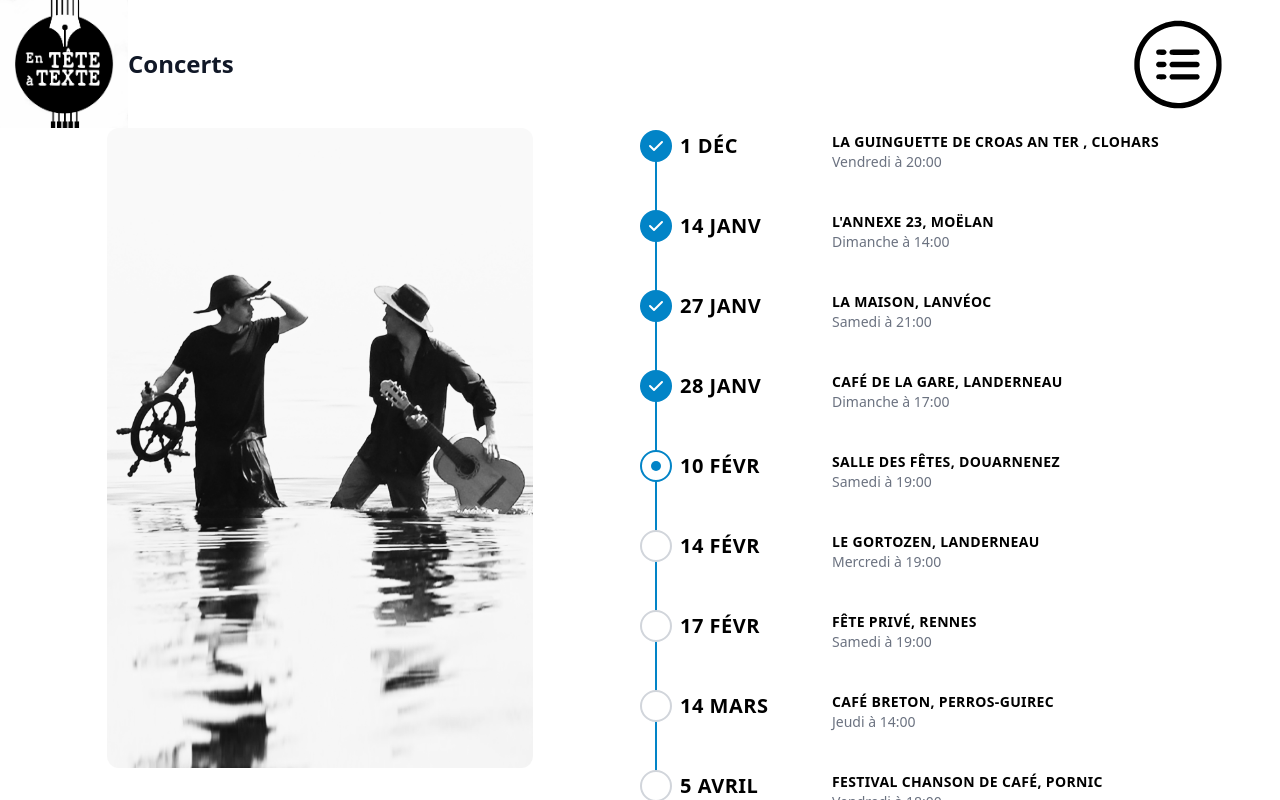
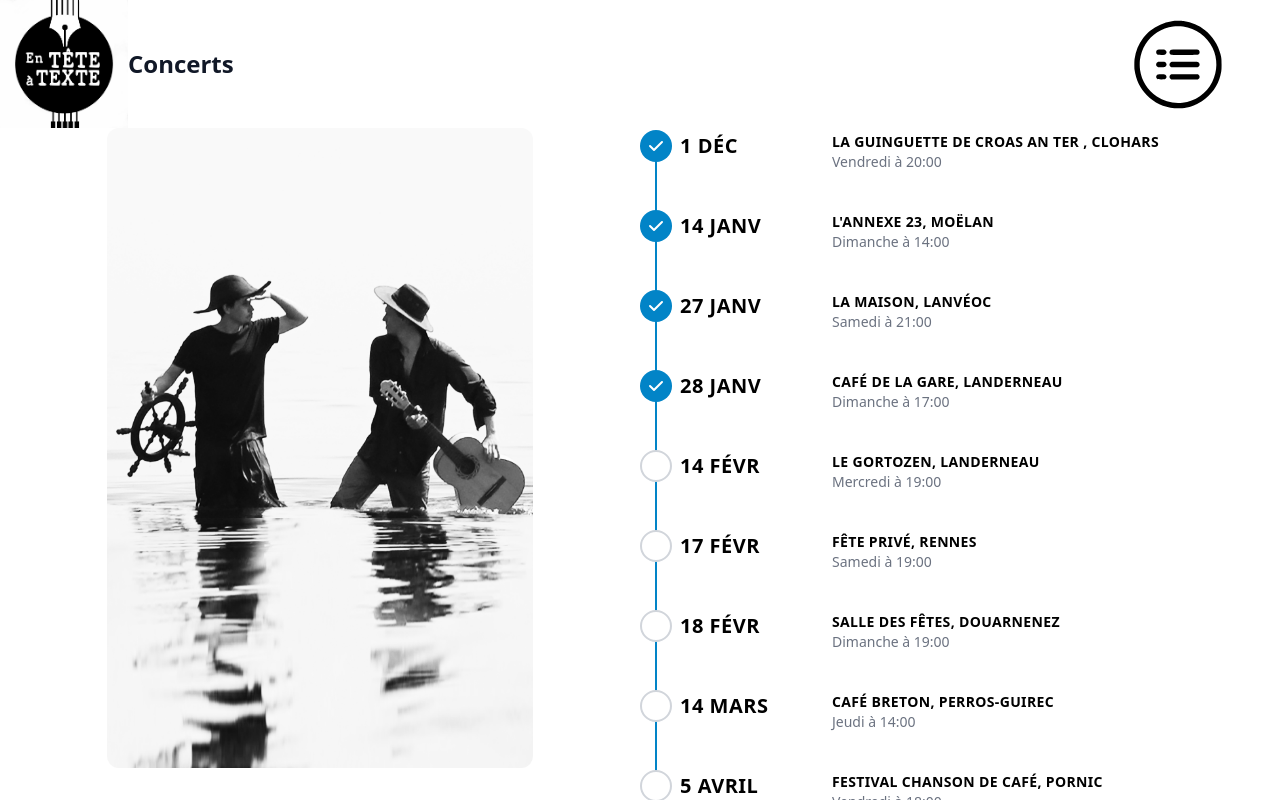
Before and after one commit to AlexandreKempf/en-tete-a-texte, a SvelteKit app: page /concerts in a window 1280 px wide. Shown: the top 800 px of the page. Built offline with nearby package versions, Linux system fonts and the light colour scheme.

Commit message:
Update +page.svelte

```diff
--- a/src/routes/concerts/+page.svelte
+++ b/src/routes/concerts/+page.svelte
@@ -26,11 +26,7 @@
 
 		},
 
-		{
-			date: new Date(2024, 1, 10, 19, 0),
-			place: "Salle des Fêtes, Douarnenez"
 
-		},
 
 		{
 			date: new Date(2024, 1, 14, 19, 0),
@@ -40,6 +36,11 @@
 		{
 			date: new Date(2024, 1, 17, 19, 0),
 			place: "Fête privé, Rennes"
+
+		},
+		{
+			date: new Date(2024, 1, 18, 19, 0),
+			place: "Salle des Fêtes, Douarnenez"
 
 		},
 		{
```
